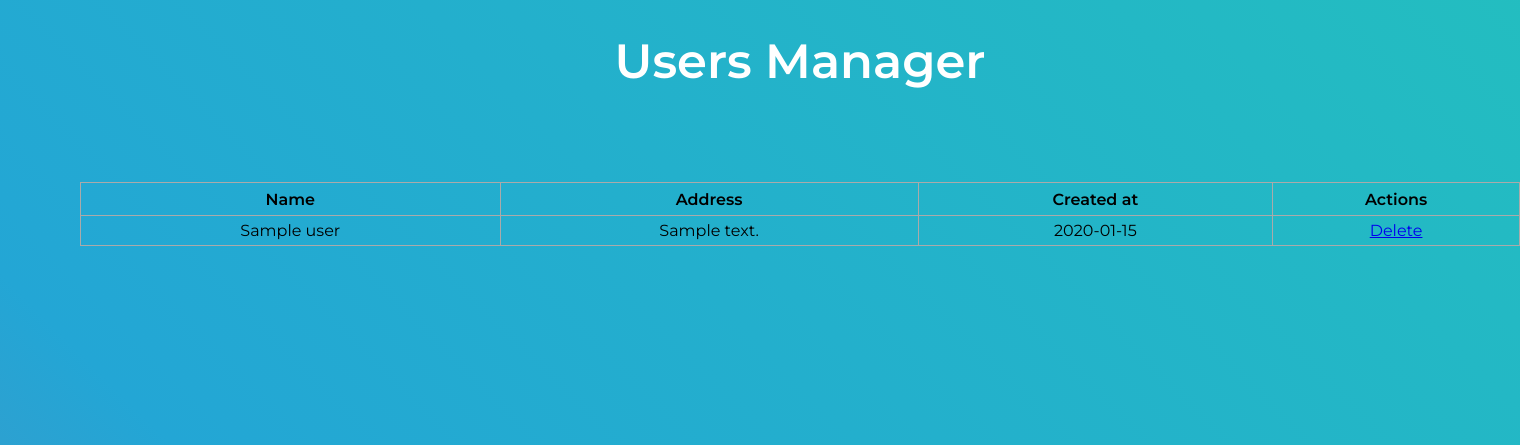
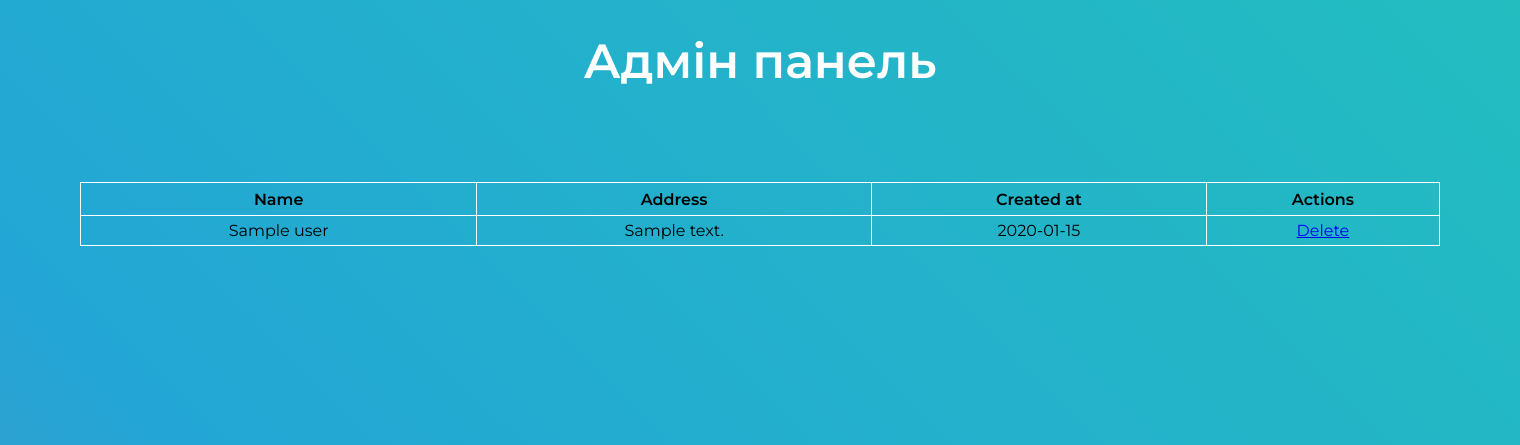
Before and after one commit to LeGGarD/opencv-video-face-recognition-project, a Python web app: template 0_the_project/templates/admin.html in a window 1520 px wide. Shown: the top 445 px of the page. Run offline with Jinja, Linux system fonts and the light colour scheme; the template is opened without the code that fills it: most values are stand-ins (such as "Sample title", 1, 10 or a date in 2020).

Commit message:
Made some changes in the js file, started modifying the admin panel

```diff
--- a/0_the_project/services/service_get_webcam_stream.py
+++ b/0_the_project/services/service_get_webcam_stream.py
@@ -11,7 +11,7 @@ class WebcamStream:
 
     def resize_webcam_resolution(self, frame, needed_height: int = 540):
         resolution = frame.shape
-        print(type(frame))
+        # print(type(frame)) numpy.ndarray
         coef = needed_height / resolution[0]
         return int(resolution[1] * coef), int(resolution[0] * coef)
 
--- a/0_the_project/static/main.css
+++ b/0_the_project/static/main.css
@@ -107,13 +107,9 @@ p
   animation: colorchange 3s linear infinite;
 }
 
-.content {
-    margin: 0 auto;
-    width: 1440px;
-}
 
 table, td, th {
-    border: 1px solid #aaa;
+    border: 1px solid white;
 }
 
 table {
@@ -189,7 +185,7 @@ body {
 
 /* Style the logo link (notice that we set the same value of line-height and font-size to prevent the header to increase when the font gets bigger */
 .header a.logo {
-  font-size: 25px;
+  font-size: 22px;
   font-weight: bold;
 }
 
--- a/0_the_project/static/main.js
+++ b/0_the_project/static/main.js
@@ -11,17 +11,19 @@ button.addEventListener('click', () =>{
 });
 
  function showHide(element_id, element_id_2) {
-    if (document.getElementById(element_id), element_id_2){
+    if (document.getElementById(element_id, element_id_2)){
         var obj = document.getElementById(element_id);
         var obj2 = document.getElementById(element_id_2);
         if (obj2.style.display == "none") {
-            obj.style.display = "none"; //Показываем элемент
-            obj2.style.display = "block";
+            obj.style.display = "none"; // hide preview
+            // document.getElementById("video").src="{{ url_for('video_start') }}";
+            obj2.style.display = "block"; // show video
 
         }
         else {
-            obj.style.display = "block";
-            obj2.style.display = 'none';
+            obj.style.display = "block"; // show preview
+            // document.getElementById("video").src="{{ url_for('video_stop') }}";
+            obj2.style.display = 'none'; // hide video
         }
     }
     else alert("Элемент с id: " + element_id + " не найден!");
--- a/0_the_project/templates/admin.html
+++ b/0_the_project/templates/admin.html
@@ -10,7 +10,7 @@
 </head>
 <body>
 <div class="content">
-    <h1 style="text-align: center">Users Manager</h1>
+    <h1 style="text-align: center">Адмін панель</h1>
     {% if users|length < 1 %}
     <h4 style="text-align: center">There is no users yet.</h4>
     {% else %}
--- a/0_the_project/templates/index.html
+++ b/0_the_project/templates/index.html
@@ -38,7 +38,7 @@
 
         <div class="rectangle">
             <img src="../images/person.jpg" id="preview"/>
-            <img src="" id="video" style="display: none; margin-left: auto; margin-right: auto;"/>
+            <img src="{{ url_for('video_start') }}" id="video" style="display: none; margin-left: auto; margin-right: auto;"/>
         </div>
 
         <div>
```
